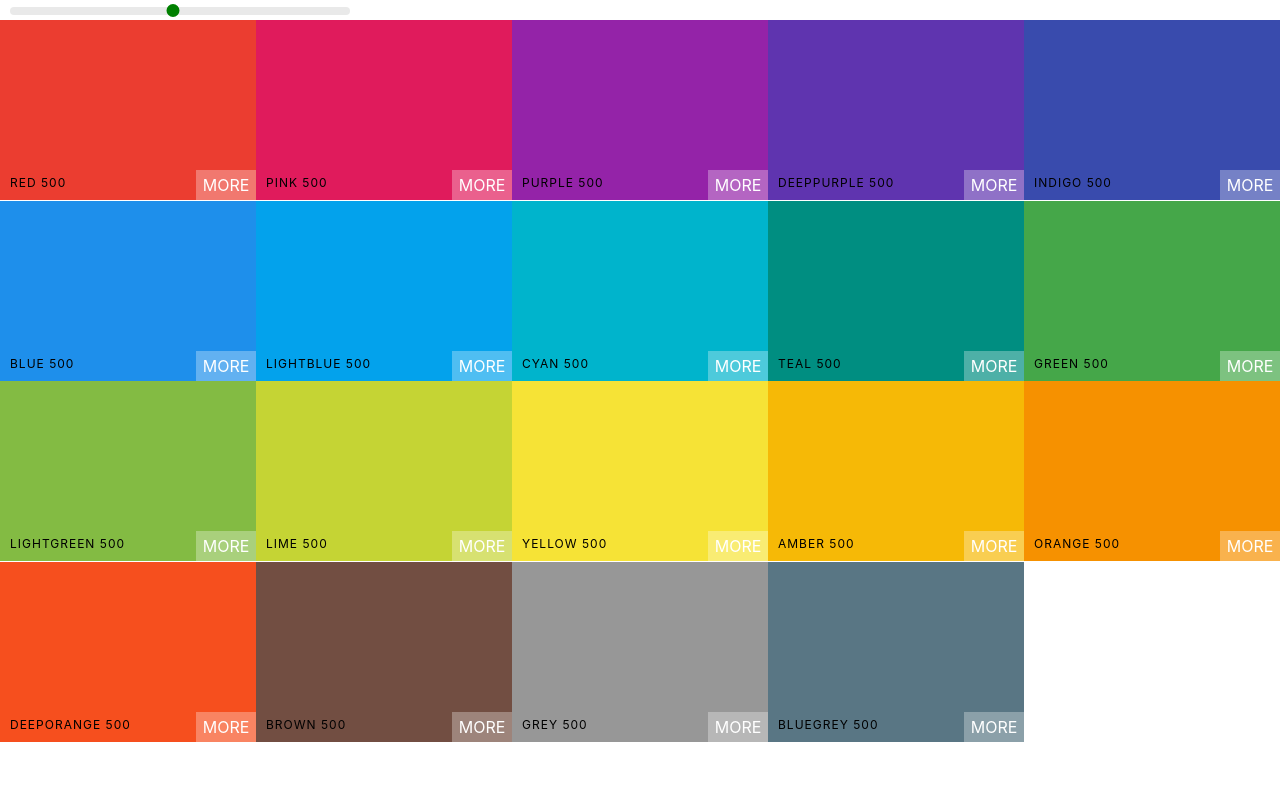
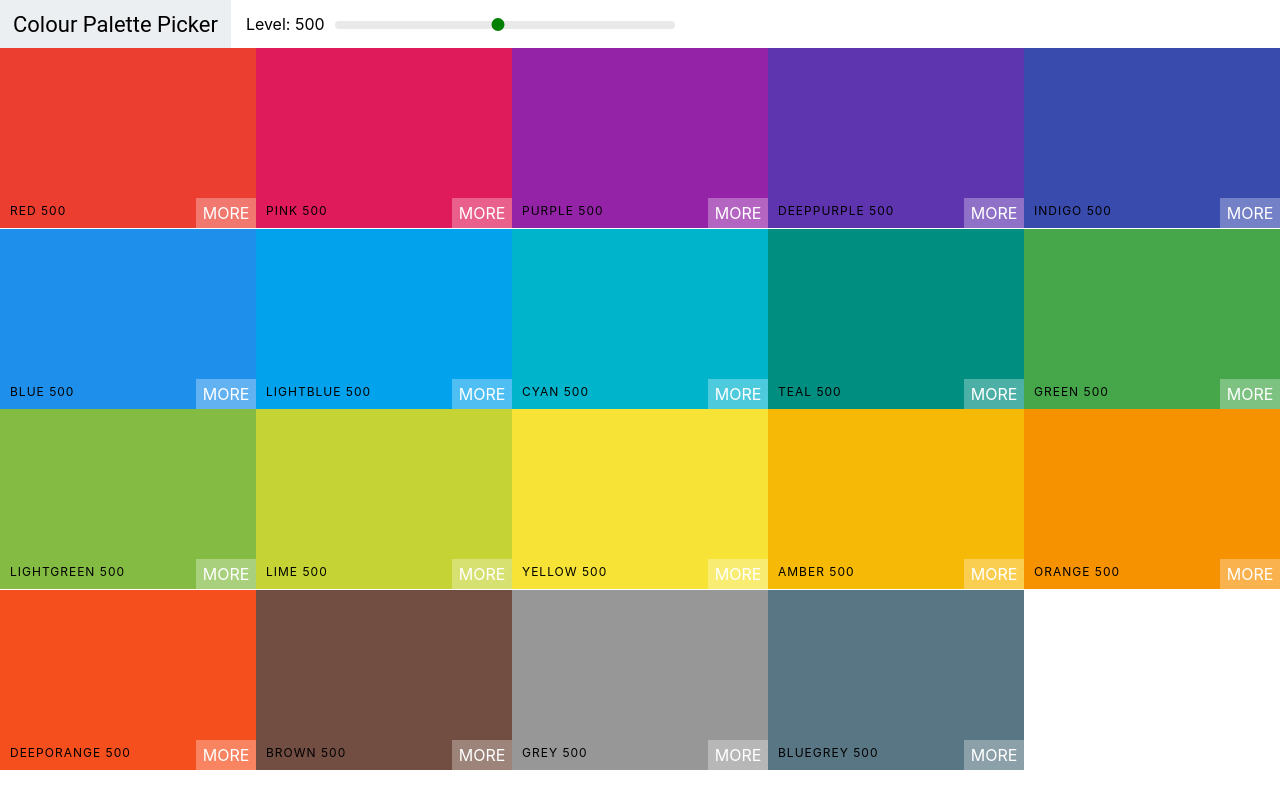
Before and after one commit to JoshuaKaluski/colour-palette-picker, a React (Create React App) app: page / in a window 1280 px wide. Built offline with nearby package versions, Linux system fonts and the light colour scheme.

Commit message:
Added styled Navbar and refactored code.

```diff
--- /dev/null
+++ b/src/Navbar.css
@@ -0,0 +1,52 @@
+.Navbar {
+    display: flex;
+    align-items: center;
+    justify-content: flex-start;
+    height: 6vh;
+}
+
+.logo {
+    margin-right: 15px;
+    padding: 0 13px;
+    font-size: 22px;
+    background-color: #eceff1;
+    font-family: Roboto, sans-serif;
+    height: 100%;
+    display: flex;
+    align-items: center;
+}
+
+.logo a {
+    text-decoration: none;
+    color: black;
+}
+
+.slider {
+    width: 340px;
+    margin: 0 10px;
+    display: inline-block;
+}
+
+.rc-slider-track {
+    background-color: transparent;
+}
+
+.rc-slider-rail {
+    height: 8px;
+}
+
+.rc-slider-handle,
+.rc-slider-handle:active,
+.rc-slider-handle:hover,
+.rc-slider-handle:focus {
+    background-color: green;
+    outline: none;
+    border: 2px solid green;
+    -webkit-box-shadow: none;
+    -moz-box-shadow: none;
+    box-shadow: none;
+    width: 13px;
+    height: 13px;
+    margin-left: -7px;
+    margin-top: -3px;
+}
--- /dev/null
+++ b/src/Navbar.js
@@ -0,0 +1,32 @@
+import React, {Component} from 'react';
+import Slider from "rc-slider";
+import 'rc-slider/assets/index.css';
+import './Navbar.css';
+
+class Navbar extends Component {
+    render() {
+        const {level, changeLevel} = this.props;
+        return (
+            <header className="Navbar">
+                <div className="logo">
+                    <a href='#'>Colour Palette Picker</a>
+                </div>
+                <div className="slider-container">
+                    <span>Level: {level}</span>
+                    <div className="slider">
+                        <Slider
+                            defaultValue={level}
+                            min={100}
+                            max={900}
+                            step={100}
+                            onAfterChange={changeLevel}
+                        />
+                    </div>
+                </div>
+
+            </header>
+        )
+    }
+}
+
+export default Navbar;
--- a/src/Palette.css
+++ b/src/Palette.css
@@ -5,33 +5,3 @@
 .Palette-colours {
     height: 90%;
 }
-
-.slider {
-    width: 340px;
-    margin: 0 10px;
-    display: inline-block;
-}
-
-.rc-slider-track {
-    background-color: transparent;
-}
-
-.rc-slider-rail {
-    height: 8px;
-}
-
-.rc-slider-handle,
-.rc-slider-handle:active,
-.rc-slider-handle:hover,
-.rc-slider-handle:focus {
-    background-color: green;
-    outline: none;
-    border: 2px solid green;
-    -webkit-box-shadow: none;
-    -moz-box-shadow: none;
-    box-shadow: none;
-    width: 13px;
-    height: 13px;
-    margin-left: -7px;
-    margin-top: -3px;
-}
--- a/src/Palette.js
+++ b/src/Palette.js
@@ -1,7 +1,6 @@
 import React, {Component} from 'react';
 import ColourBox from './ColourBox';
-import Slider from 'rc-slider';
-import 'rc-slider/assets/index.css'
+import Navbar from './Navbar'
 import './Palette.css';
 
 class Palette extends Component {
@@ -21,16 +20,8 @@
         ));
         return (
             <div className="Palette">
-                <div className="slider">
-                    <Slider
-                        defaultValue={level}
-                        min={100}
-                        max={900}
-                        step={100}
-                        onAfterChange={this.changeLevel}
-                    />
-                </div>
                 {/*Navbar goes here*/}
+                <Navbar level={level} changeLevel={this.changeLevel} />
                 <div className="Palette-colours">
                     {/*Colour boxes*/}
                     {colourBoxes}
```
